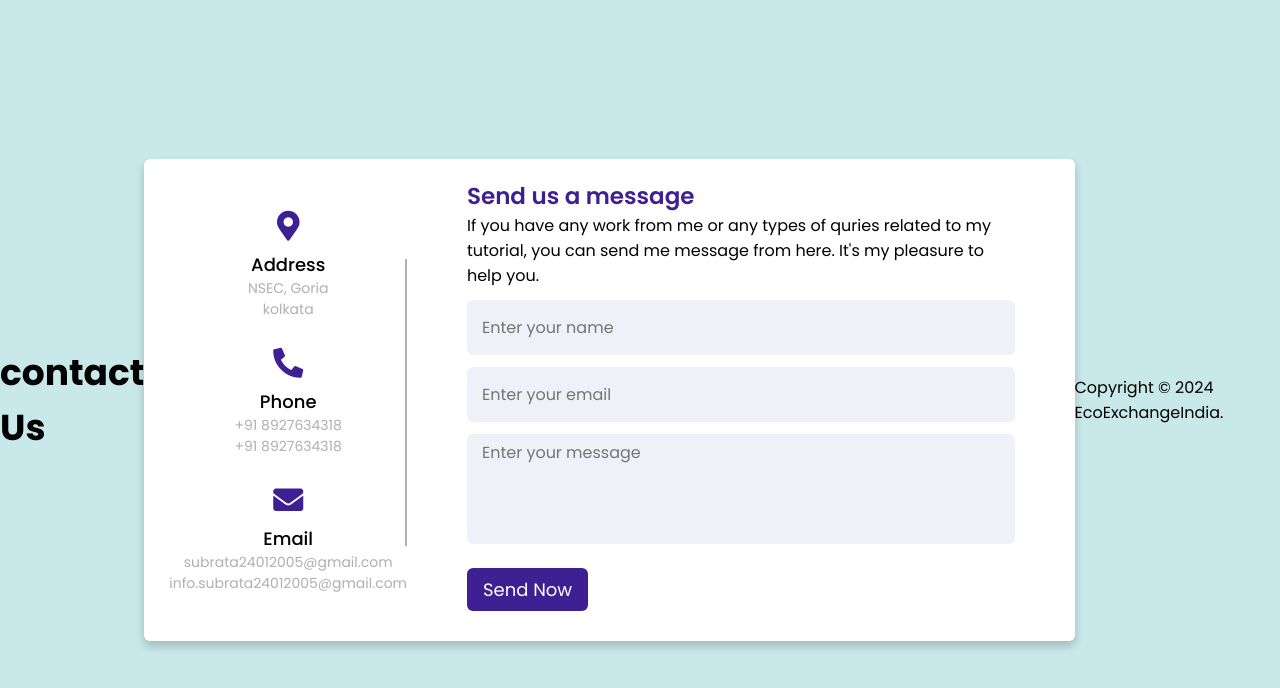
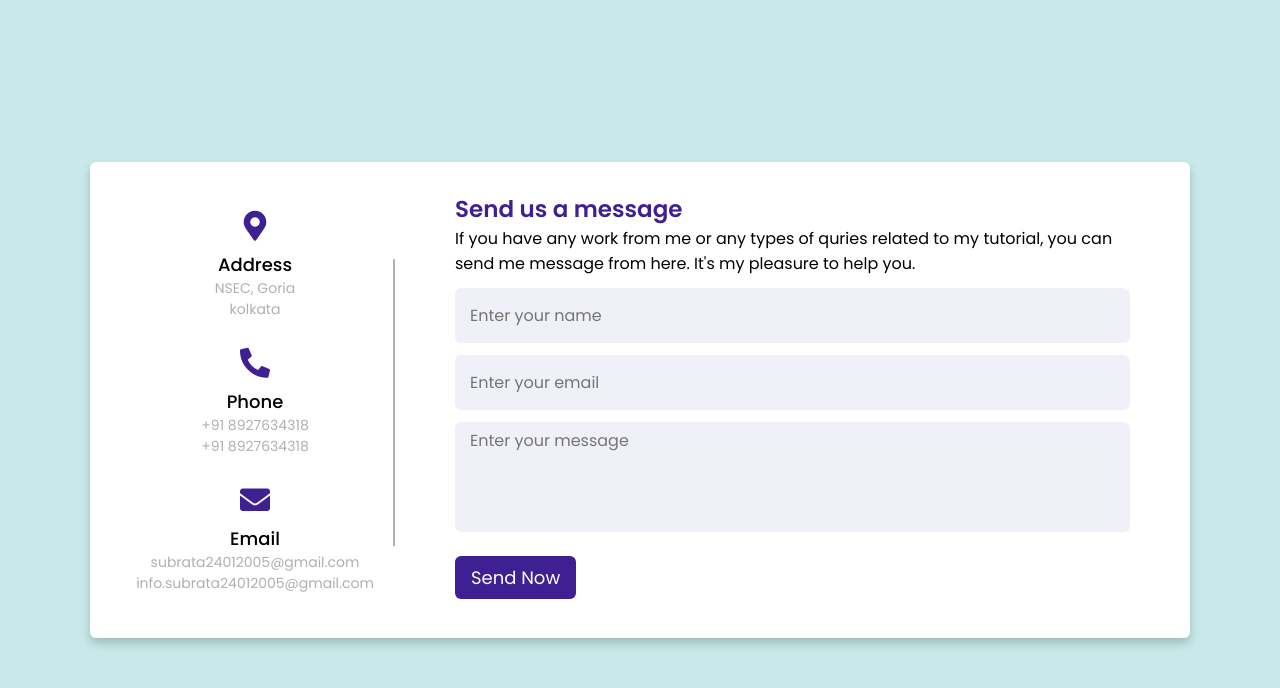
Before and after one commit to subratamondalnsec/contact-form, a plain HTML site: page index.html in a window 1280 px wide. Drawn offline with Linux system fonts and the light colour scheme.

Commit message:
Update index.html

```diff
--- a/index.html
+++ b/index.html
@@ -8,11 +8,6 @@
     <meta name="viewport" content="width=device-width, initial-scale=1.0" />
   </head>
   <body>
-    <header>
-        <div class="header-content">
-            <h1>contact Us</h1>
-        </div>
-    </header>
     <div class="container">
       <div class="content">
         <div class="left-side">
@@ -55,8 +50,5 @@
         </div>
       </div>
     </div>
-     <footer>
-        <p>Copyright &copy; 2024 EcoExchangeIndia.</p>
-    </footer>
   </body>
 </html>
```
